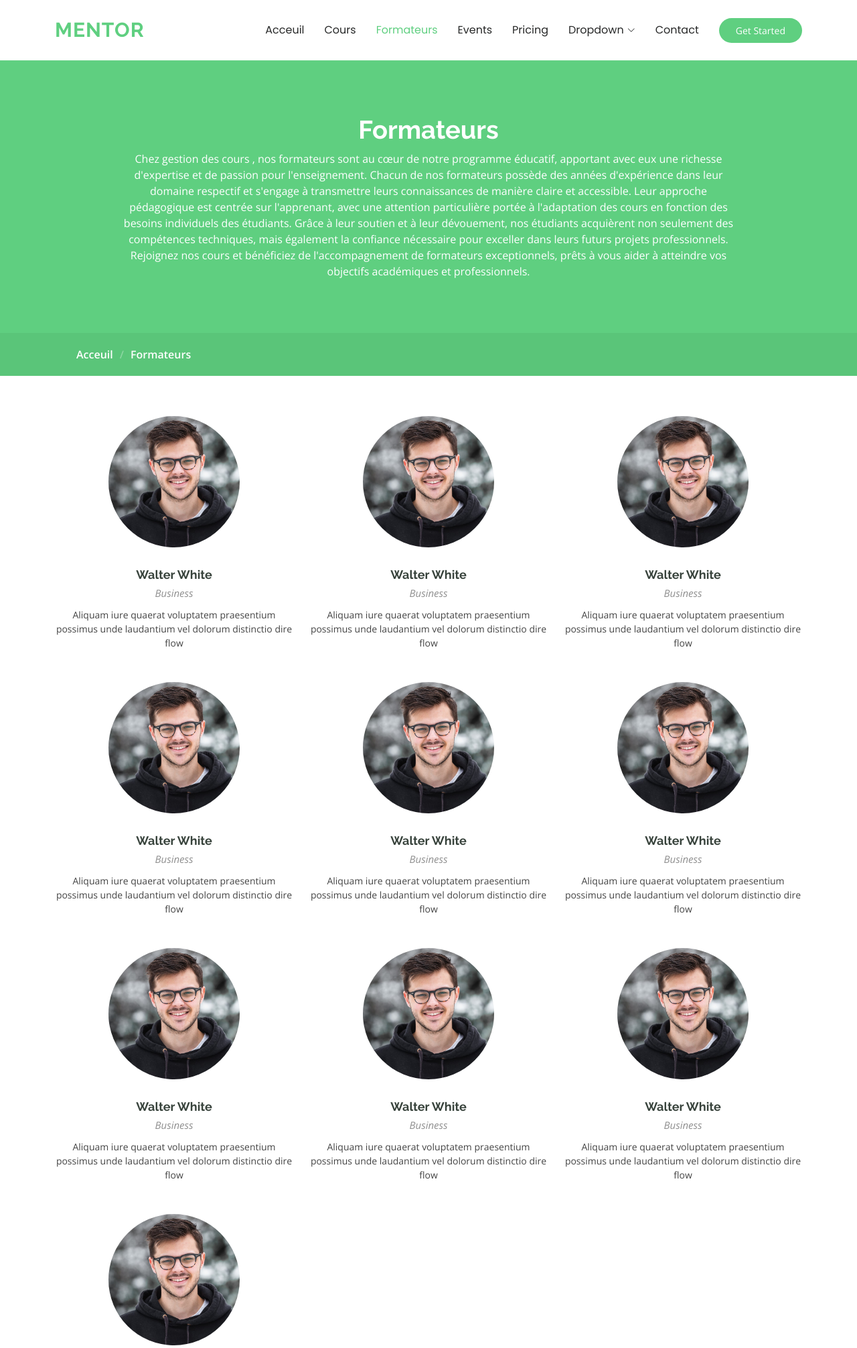
After one commit to houssem183/site.gestion_cours2025, a PHP site: page /formateurs/formateurs.php in a window 1280 px wide. The commit adds this page. Shown: the top 2012 px of the page at 67% size. Run offline with PHP 8.4, Linux system fonts and the light colour scheme; data comes from the database, SQL or seed files in the repository.

Commit message:
premier git

```diff
--- a/cours/cours.php
+++ b/cours/cours.php
@@ -40,7 +40,7 @@ $cours = $stmt->fetchAll(PDO::FETCH_ASSOC);
     <nav class="breadcrumbs">
       <div class="container">
         <ol>
-          <li><a href="index.html">Home</a></li>
+          <li><a href="../index.php">Acceuil</a></li>
           <li class="current">Cours</li>
         </ol>
       </div>
--- /dev/null
+++ b/formateurs/formateurs.php
@@ -0,0 +1,169 @@
+<?php
+require_once("../fragments_pages/header.php");
+require_once("../fragments_pages/navbar.php");
+
+require_once("../dbconnect.php");
+?>
+
+<?php
+$sql = "select * from formateurs";
+$stmt = $pdo->prepare($sql);
+$stmt->execute();
+$formateurs = $stmt->fetchAll(PDO::FETCH_ASSOC);
+?>
+
+
+
+
+  <main class="main">
+
+    <!-- Page Title -->
+    <div class="page-title" data-aos="fade">
+      <div class="heading">
+        <div class="container">
+          <div class="row d-flex justify-content-center text-center">
+            <div class="col-lg-10">
+              <h1>Formateurs</h1>
+              <p class="mb-0"> Chez gestion des cours , nos formateurs sont au cœur de notre programme éducatif, apportant avec eux une richesse d'expertise et de passion pour l'enseignement. Chacun de nos formateurs possède des années d'expérience dans leur domaine respectif et s'engage à transmettre leurs connaissances de manière claire et accessible. Leur approche pédagogique est centrée sur l'apprenant, avec une attention particulière portée à l'adaptation des cours en fonction des besoins individuels des étudiants. Grâce à leur soutien et à leur dévouement, nos étudiants acquièrent non seulement des compétences techniques, mais également la confiance nécessaire pour exceller dans leurs futurs projets professionnels. Rejoignez nos cours et bénéficiez de l'accompagnement de formateurs exceptionnels, prêts à vous aider à atteindre vos objectifs académiques et professionnels.</p>
+            </div>
+          </div>
+        </div>
+      </div>
+      <nav class="breadcrumbs">
+        <div class="container">
+          <ol>
+            <li><a href="../index.php">Acceuil</a></li>
+            <li class="current">Formateurs</li>
+          </ol>
+        </div>
+      </nav>
+    </div><!-- End Page Title -->
+
+    <!-- Trainers Section -->
+    <section id="trainers" class="section trainers">
+
+      <div class="container">
+
+        <div class="row gy-5">
+
+        <?php
+      $count = 0; // Compteur pour suivre le nombre de cours affichés
+      foreach ($formateurs as $le_le_formateur): ?>
+
+          <div class="col-lg-4 col-md-6 member" data-aos="fade-up" data-aos-delay="100">
+            <div class="member-img">
+              <img src="../assets/img/team/team-1.jpg" class="img-fluid" alt="">
+              <div class="social">
+                <a href="#"><i class="bi bi-twitter-x"></i></a>
+                <a href="#"><i class="bi bi-facebook"></i></a>
+                <a href="#"><i class="bi bi-instagram"></i></a>
+                <a href="#"><i class="bi bi-linkedin"></i></a>
+              </div>
+            </div>
+            <div class="member-info text-center">
+              <h4>Walter White</h4>
+              <span>Business</span>
+              <p>Aliquam iure quaerat voluptatem praesentium possimus unde laudantium vel dolorum distinctio dire flow</p>
+            </div>
+          </div><!-- End Team Member -->
+          <?php endforeach;?>
+<!--
+          <div class="col-lg-4 col-md-6 member" data-aos="fade-up" data-aos-delay="200">
+            <div class="member-img">
+              <img src="../assets/img/team/team-2.jpg" class="img-fluid" alt="">
+              <div class="social">
+                <a href="#"><i class="bi bi-twitter-x"></i></a>
+                <a href="#"><i class="bi bi-facebook"></i></a>
+                <a href="#"><i class="bi bi-instagram"></i></a>
+                <a href="#"><i class="bi bi-linkedin"></i></a>
+              </div>
+            </div>
+            <div class="member-info text-center">
+              <h4>Sarah Jhonson</h4>
+              <span>Marketing</span>
+              <p>Labore ipsam sit consequatur exercitationem rerum laboriosam laudantium aut quod dolores exercitationem ut</p>
+            </div>
+          </div>
+
+          <div class="col-lg-4 col-md-6 member" data-aos="fade-up" data-aos-delay="300">
+            <div class="member-img">
+              <img src="../assets/img/team/team-3.jpg" class="img-fluid" alt="">
+              <div class="social">
+                <a href="#"><i class="bi bi-twitter-x"></i></a>
+                <a href="#"><i class="bi bi-facebook"></i></a>
+                <a href="#"><i class="bi bi-instagram"></i></a>
+                <a href="#"><i class="bi bi-linkedin"></i></a>
+              </div>
+            </div>
+            <div class="member-info text-center">
+              <h4>William Anderson</h4>
+              <span>Maths</span>
+              <p>Illum minima ea autem doloremque ipsum quidem quas aspernatur modi ut praesentium vel tque sed facilis at qui</p>
+            </div>
+          </div>
+
+          <div class="col-lg-4 col-md-6 member" data-aos="fade-up" data-aos-delay="400">
+            <div class="member-img">
+              <img src="../assets/img/team/team-4.jpg" class="img-fluid" alt="">
+              <div class="social">
+                <a href="#"><i class="bi bi-twitter-x"></i></a>
+                <a href="#"><i class="bi bi-facebook"></i></a>
+                <a href="#"><i class="bi bi-instagram"></i></a>
+                <a href="#"><i class="bi bi-linkedin"></i></a>
+              </div>
+            </div>
+            <div class="member-info text-center">
+              <h4>Amanda Jepson</h4>
+              <span>Foreign Languages</span>
+              <p>Magni voluptatem accusamus assumenda cum nisi aut qui dolorem voluptate sed et veniam quasi quam consectetur</p>
+            </div>
+          </div>
+
+          <div class="col-lg-4 col-md-6 member" data-aos="fade-up" data-aos-delay="500">
+            <div class="member-img">
+              <img src="../assets/img/team/team-5.jpg" class="img-fluid" alt="">
+              <div class="social">
+                <a href="#"><i class="bi bi-twitter-x"></i></a>
+                <a href="#"><i class="bi bi-facebook"></i></a>
+                <a href="#"><i class="bi bi-instagram"></i></a>
+                <a href="#"><i class="bi bi-linkedin"></i></a>
+              </div>
+            </div>
+            <div class="member-info text-center">
+              <h4>Brian Doe</h4>
+              <span>Web Development<br></span>
+              <p>Qui consequuntur quos accusamus magnam quo est molestiae eius laboriosam sunt doloribus quia impedit laborum velit</p>
+            </div>
+          </div>
+
+          <div class="col-lg-4 col-md-6 member" data-aos="fade-up" data-aos-delay="600">
+            <div class="member-img">
+              <img src="../assets/img/team/team-6.jpg" class="img-fluid" alt="">
+              <div class="social">
+                <a href="#"><i class="bi bi-twitter-x"></i></a>
+                <a href="#"><i class="bi bi-facebook"></i></a>
+                <a href="#"><i class="bi bi-instagram"></i></a>
+                <a href="#"><i class="bi bi-linkedin"></i></a>
+              </div>
+            </div>
+            <div class="member-info text-center">
+              <h4>Josepha Palas</h4>
+              <span>Business</span>
+              <p>Sint sint eveniet explicabo amet consequatur nesciunt error enim rerum earum et omnis fugit eligendi cupiditate vel</p>
+            </div>
+          </div> -->
+
+        </div>
+
+      </div>
+
+    </section>
+
+  </main>
+
+
+
+
+<?php
+require_once("../fragments_pages/footer.php");
+?>
--- a/fragments/navbar.php
+++ b/fragments/navbar.php
@@ -14,10 +14,9 @@ $currentPage = basename($_SERVER['PHP_SELF']);
 
       <nav id="navmenu" class="navmenu">
         <ul>
-          <li><a href="index.html" class="active">Home<br></a></li>
-          <li><a href="about.html">About</a></li>
+          <li><a href="index.php" class="active">Acceuil<br></a></li>
           <li><a href="cours/cours.php">Cours</a></li>
-          <li><a href="trainers.html">Trainers</a></li>
+          <li><a href="formateurs/formateurs.php">Formateurs</a></li>
           <li><a href="events.html">Events</a></li>
           <li><a href="pricing.html">Pricing</a></li>
           <li class="dropdown"><a href="#"><span>Dropdown</span> <i class="bi bi-chevron-down toggle-dropdown"></i></a>
--- a/fragments_pages/navbar.php
+++ b/fragments_pages/navbar.php
@@ -14,10 +14,9 @@ $page_courante = basename($_SERVER['PHP_SELF']);
 
       <nav id="navmenu" class="navmenu">
         <ul>
-          <li><a href="../index.php" class="<?php echo ($page_courante == 'index.php') ? 'active' : ''; ?>" >Home<br></a></li>
-          <li><a href="about.html">About</a></li>
-          <li><a href="../cours/cours.php" class="<?php echo ($page_courante == 'cours.php') ? 'active' : ''; ?>">Cours</a></li>
-          <li><a href="trainers.html">Trainers</a></li>
+          <li><a href="../index.php" class="<?php echo ($page_courante == 'index.php') ? 'active' : ''; ?>" >Acceuil<br></a></li>
+          <li><a href="../cours/cours.php" class="<?php echo ($page_courante == 'cours.php' || $page_courante == 'cours-details.php') ? 'active' : ''; ?>">Cours</a></li>
+          <li><a href="../formateurs/formateurs.php" class="<?php echo ($page_courante == 'formateurs.php') ? 'active' : ''; ?>" >Formateurs</a></li>
           <li><a href="events.html">Events</a></li>
           <li><a href="pricing.html">Pricing</a></li>
           <li class="dropdown"><a href="#"><span>Dropdown</span> <i class="bi bi-chevron-down toggle-dropdown"></i></a>
```
Also changed, not shown: cours/cours-details.php (+4 -3 lines).
